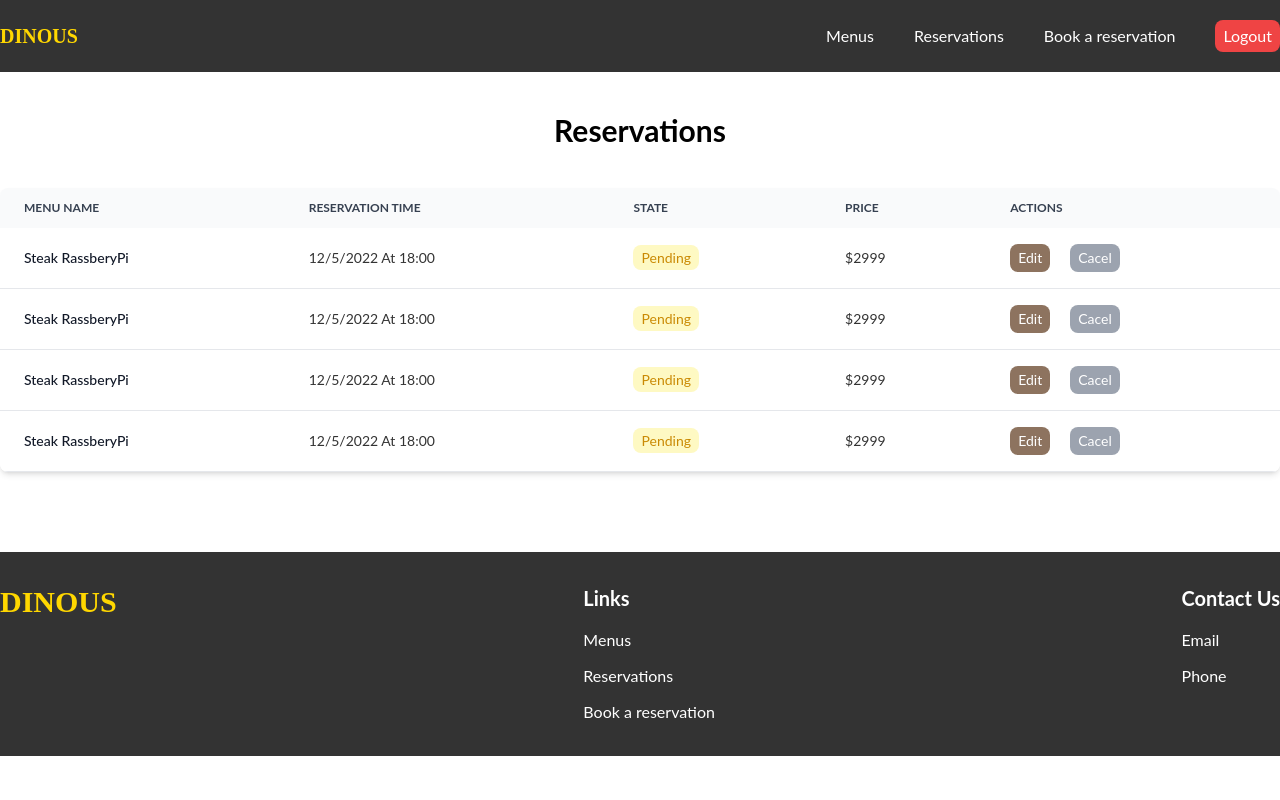
After one commit to ilyassan/php-cuisinier, a PHP site: page /reservations.php in a window 1280 px wide. The commit adds this page. Run offline with PHP 8.4, Linux system fonts and the light colour scheme.

Commit message:
#20 Create the reservations list page for the client.

```diff
--- a/src/output.css
+++ b/src/output.css
@@ -629,6 +629,10 @@ video {
   margin-bottom: 0.25rem;
 }
 
+.mb-10 {
+  margin-bottom: 2.5rem;
+}
+
 .mb-12 {
   margin-bottom: 3rem;
 }
@@ -649,28 +653,12 @@ video {
   margin-top: 1.25rem;
 }
 
-.mb-10 {
-  margin-bottom: 2.5rem;
+.mt-8 {
+  margin-top: 2rem;
 }
 
-.mt-2 {
-  margin-top: 0.5rem;
-}
-
-.mt-3 {
-  margin-top: 0.75rem;
-}
-
-.mt-4 {
-  margin-top: 1rem;
-}
-
-.mt-10 {
-  margin-top: 2.5rem;
-}
-
-.mt-8 {
-  margin-top: 2rem;
+.mr-5 {
+  margin-right: 1.25rem;
 }
 
 .flex {
@@ -697,26 +685,6 @@ video {
   min-height: 35vh;
 }
 
-.w-full {
-  width: 100%;
-}
-
-.w-1\/2 {
-  width: 50%;
-}
-
-.w-1\/4 {
-  width: 25%;
-}
-
-.w-1\/3 {
-  width: 33.333333%;
-}
-
-.w-52 {
-  width: 13rem;
-}
-
 .w-96 {
   width: 24rem;
 }
@@ -726,12 +694,20 @@ video {
   width: fit-content;
 }
 
+.w-full {
+  width: 100%;
+}
+
 .max-w-80 {
   max-width: 20rem;
 }
 
 .flex-1 {
   flex: 1 1 0%;
+}
+
+.table-auto {
+  table-layout: auto;
 }
 
 .cursor-pointer {
@@ -799,20 +763,24 @@ video {
   row-gap: 1rem;
 }
 
+.overflow-x-auto {
+  overflow-x: auto;
+}
+
+.whitespace-nowrap {
+  white-space: nowrap;
+}
+
 .rounded-lg {
   border-radius: 0.5rem;
-}
-
-.rounded-xl {
-  border-radius: 0.75rem;
 }
 
 .rounded-md {
   border-radius: 0.375rem;
 }
 
-.rounded-sm {
-  border-radius: 0.125rem;
+.rounded-xl {
+  border-radius: 0.75rem;
 }
 
 .rounded-b-lg {
@@ -874,14 +839,24 @@ video {
   background-color: rgb(141 115 95 / var(--tw-bg-opacity, 1));
 }
 
-.bg-\[\#eee\] {
+.bg-gray-50 {
   --tw-bg-opacity: 1;
-  background-color: rgb(238 238 238 / var(--tw-bg-opacity, 1));
+  background-color: rgb(249 250 251 / var(--tw-bg-opacity, 1));
 }
 
-.bg-primary {
+.bg-white {
   --tw-bg-opacity: 1;
-  background-color: rgb(255 215 0 / var(--tw-bg-opacity, 1));
+  background-color: rgb(255 255 255 / var(--tw-bg-opacity, 1));
+}
+
+.bg-yellow-100 {
+  --tw-bg-opacity: 1;
+  background-color: rgb(254 249 195 / var(--tw-bg-opacity, 1));
+}
+
+.bg-gray-400 {
+  --tw-bg-opacity: 1;
+  background-color: rgb(156 163 175 / var(--tw-bg-opacity, 1));
 }
 
 .bg-opacity-80 {
@@ -928,14 +903,18 @@ video {
   padding-bottom: 2rem;
 }
 
-.py-2 {
-  padding-top: 0.5rem;
-  padding-bottom: 0.5rem;
+.px-6 {
+  padding-left: 1.5rem;
+  padding-right: 1.5rem;
 }
 
-.py-1\.5 {
-  padding-top: 0.375rem;
-  padding-bottom: 0.375rem;
+.py-3 {
+  padding-top: 0.75rem;
+  padding-bottom: 0.75rem;
+}
+
+.pb-20 {
+  padding-bottom: 5rem;
 }
 
 .pb-3 {
@@ -946,24 +925,16 @@ video {
   padding-bottom: 1.25rem;
 }
 
+.pt-10 {
+  padding-top: 2.5rem;
+}
+
 .pt-2 {
   padding-top: 0.5rem;
 }
 
-.pb-14 {
-  padding-bottom: 3.5rem;
-}
-
-.pt-10 {
-  padding-top: 2.5rem;
-}
-
-.pb-16 {
-  padding-bottom: 4rem;
-}
-
-.pb-20 {
-  padding-bottom: 5rem;
+.text-left {
+  text-align: left;
 }
 
 .text-center {
@@ -999,8 +970,26 @@ video {
   line-height: 1.75rem;
 }
 
+.text-sm {
+  font-size: 0.875rem;
+  line-height: 1.25rem;
+}
+
+.text-xs {
+  font-size: 0.75rem;
+  line-height: 1rem;
+}
+
 .font-bold {
   font-weight: 700;
+}
+
+.font-medium {
+  font-weight: 500;
+}
+
+.uppercase {
+  text-transform: uppercase;
 }
 
 .text-based {
@@ -1013,9 +1002,45 @@ video {
   color: rgb(255 215 0 / var(--tw-text-opacity, 1));
 }
 
-.outline-none {
-  outline: 2px solid transparent;
-  outline-offset: 2px;
+.text-gray-500 {
+  --tw-text-opacity: 1;
+  color: rgb(107 114 128 / var(--tw-text-opacity, 1));
+}
+
+.text-gray-700 {
+  --tw-text-opacity: 1;
+  color: rgb(55 65 81 / var(--tw-text-opacity, 1));
+}
+
+.text-gray-900 {
+  --tw-text-opacity: 1;
+  color: rgb(17 24 39 / var(--tw-text-opacity, 1));
+}
+
+.text-blue-600 {
+  --tw-text-opacity: 1;
+  color: rgb(37 99 235 / var(--tw-text-opacity, 1));
+}
+
+.text-secondary {
+  --tw-text-opacity: 1;
+  color: rgb(51 51 51 / var(--tw-text-opacity, 1));
+}
+
+.text-yellow-600 {
+  --tw-text-opacity: 1;
+  color: rgb(202 138 4 / var(--tw-text-opacity, 1));
+}
+
+.text-gray-600 {
+  --tw-text-opacity: 1;
+  color: rgb(75 85 99 / var(--tw-text-opacity, 1));
+}
+
+.shadow-md {
+  --tw-shadow: 0 4px 6px -1px rgb(0 0 0 / 0.1), 0 2px 4px -2px rgb(0 0 0 / 0.1);
+  --tw-shadow-colored: 0 4px 6px -1px var(--tw-shadow-color), 0 2px 4px -2px var(--tw-shadow-color);
+  box-shadow: var(--tw-ring-offset-shadow, 0 0 #0000), var(--tw-ring-shadow, 0 0 #0000), var(--tw-shadow);
 }
 
 .outline-tertiary {
@@ -1161,6 +1190,10 @@ body {
 
   .sm\:rounded-none {
     border-radius: 0px;
+  }
+
+  .sm\:rounded-lg {
+    border-radius: 0.5rem;
   }
 
   .sm\:border-none {
--- /dev/null
+++ b/src/reservations.php
@@ -0,0 +1,110 @@
+<?php include("./inc/header.html")?>
+
+
+<section class="pt-10 pb-20">
+    <h1 class="text-3xl font-bold text-center mb-10">Reservations</h1>
+
+
+
+    <div class="container relative overflow-x-auto shadow-md sm:rounded-lg">
+        <table class="w-full text-sm text-left rtl:text-right text-secondary dark:text-gray-400">
+            <thead class="text-xs text-gray-700 uppercase bg-gray-50 dark:bg-gray-700 dark:text-gray-400">
+                <tr>
+                    <th scope="col" class="px-6 py-3">
+                        Menu Name
+                    </th>
+                    <th scope="col" class="px-6 py-3">
+                        Reservation Time
+                    </th>
+                    <th scope="col" class="px-6 py-3">
+                        State
+                    </th>
+                    <th scope="col" class="px-6 py-3">
+                        Price
+                    </th>
+                    <th scope="col" class="px-6 py-3">
+                        Actions
+                    </th>
+                </tr>
+            </thead>
+            <tbody>
+                <tr class="bg-white border-b dark:bg-gray-800 dark:border-gray-700">
+                    <th scope="row" class="px-6 py-4 font-medium text-gray-900 whitespace-nowrap dark:text-white">
+                        Steak RassberyPi
+                    </th>
+                    <td class="px-6 py-4">
+                        12/5/2022 At 18:00
+                    </td>
+                    <td class="px-6 py-4">
+                        <span class="bg-yellow-100 text-yellow-600 px-2 py-1 rounded-lg">Pending</span>
+                    </td>
+                    <td class="px-6 py-4">
+                        $2999
+                    </td>
+                    <td class="flex px-6 py-4">
+                        <span class="bg-tertiary text-based px-2 py-1 rounded-lg cursor-pointer mr-5">Edit</span>
+                        <span class="bg-gray-400 text-based px-2 py-1 rounded-lg cursor-pointer">Cacel</span>
+                    </td>
+                </tr>
+                <tr class="bg-white border-b dark:bg-gray-800 dark:border-gray-700">
+                    <th scope="row" class="px-6 py-4 font-medium text-gray-900 whitespace-nowrap dark:text-white">
+                        Steak RassberyPi
+                    </th>
+                    <td class="px-6 py-4">
+                        12/5/2022 At 18:00
+                    </td>
+                    <td class="px-6 py-4">
+                        <span class="bg-yellow-100 text-yellow-600 px-2 py-1 rounded-lg">Pending</span>
+                    </td>
+                    <td class="px-6 py-4">
+                        $2999
+                    </td>
+                    <td class="flex px-6 py-4">
+                        <span class="bg-tertiary text-based px-2 py-1 rounded-lg cursor-pointer mr-5">Edit</span>
+                        <span class="bg-gray-400 text-based px-2 py-1 rounded-lg cursor-pointer">Cacel</span>
+                    </td>
+                </tr>
+                <tr class="bg-white border-b dark:bg-gray-800 dark:border-gray-700">
+                    <th scope="row" class="px-6 py-4 font-medium text-gray-900 whitespace-nowrap dark:text-white">
+                        Steak RassberyPi
+                    </th>
+                    <td class="px-6 py-4">
+                        12/5/2022 At 18:00
+                    </td>
+                    <td class="px-6 py-4">
+                        <span class="bg-yellow-100 text-yellow-600 px-2 py-1 rounded-lg">Pending</span>
+                    </td>
+                    <td class="px-6 py-4">
+                        $2999
+                    </td>
+                    <td class="flex px-6 py-4">
+                        <span class="bg-tertiary text-based px-2 py-1 rounded-lg cursor-pointer mr-5">Edit</span>
+                        <span class="bg-gray-400 text-based px-2 py-1 rounded-lg cursor-pointer">Cacel</span>
+                    </td>
+                </tr>
+                <tr class="bg-white border-b dark:bg-gray-800 dark:border-gray-700">
+                    <th scope="row" class="px-6 py-4 font-medium text-gray-900 whitespace-nowrap dark:text-white">
+                        Steak RassberyPi
+                    </th>
+                    <td class="px-6 py-4">
+                        12/5/2022 At 18:00
+                    </td>
+                    <td class="px-6 py-4">
+                        <span class="bg-yellow-100 text-yellow-600 px-2 py-1 rounded-lg">Pending</span>
+                    </td>
+                    <td class="px-6 py-4">
+                        $2999
+                    </td>
+                    <td class="flex px-6 py-4">
+                        <span class="bg-tertiary text-based px-2 py-1 rounded-lg cursor-pointer mr-5">Edit</span>
+                        <span class="bg-gray-400 text-based px-2 py-1 rounded-lg cursor-pointer">Cacel</span>
+                    </td>
+                </tr>
+            </tbody>
+        </table>
+    </div>
+
+
+</section>
+
+<?php include("./inc/footer.html")?>
```
Also changed, not shown: other parts of src/output.css (+69 -44 lines).
